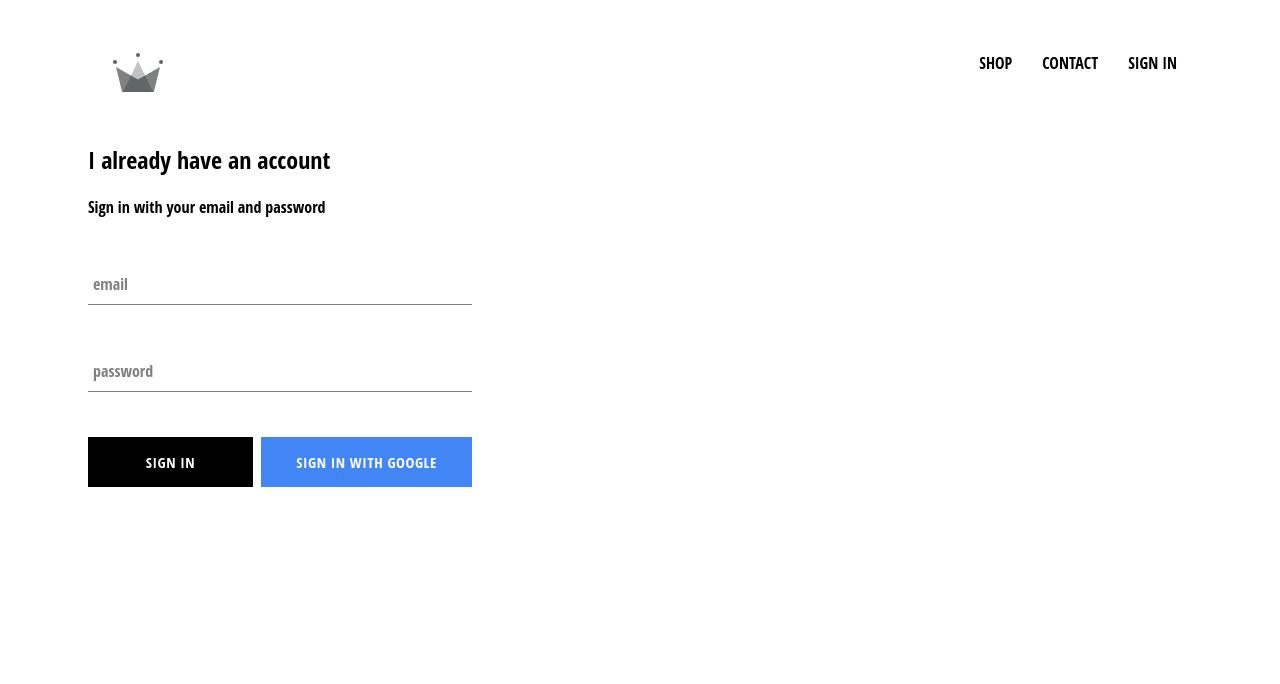
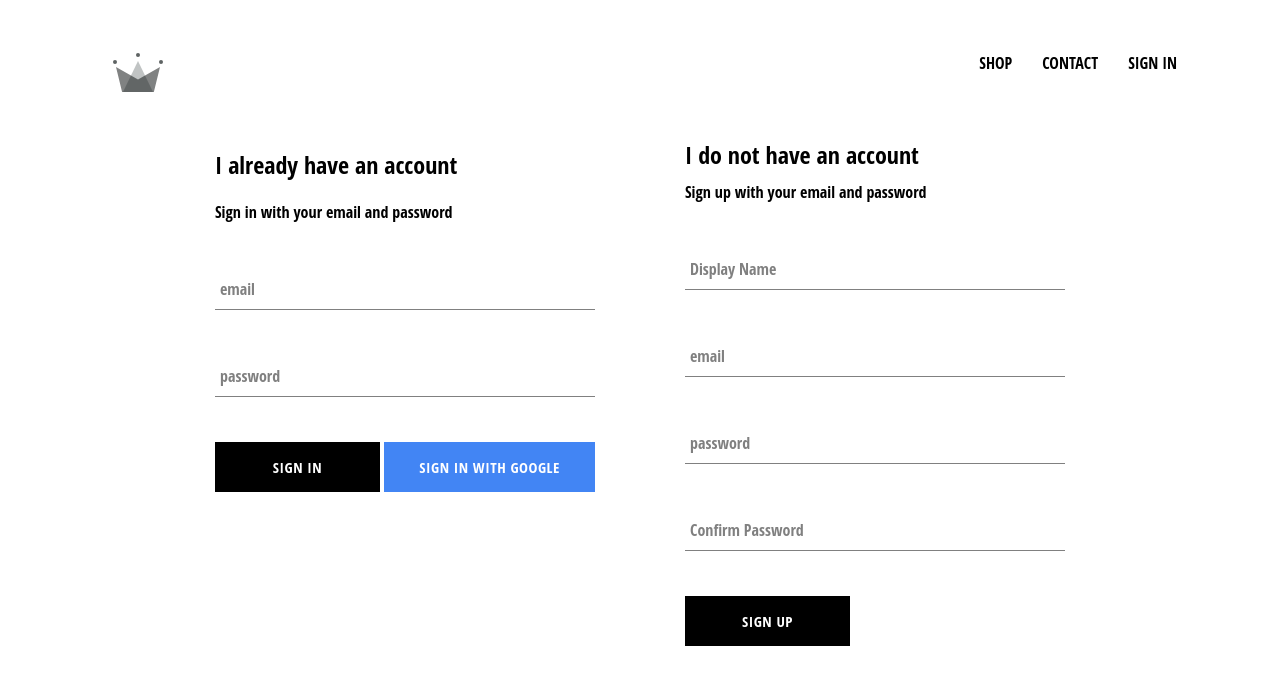
Before and after one commit to fbattig/ecommerce-clothing, a React (Create React App) app: page /signin in a window 1280 px wide. Shown: the top 684 px of the page. Built offline with nearby package versions, Linux system fonts and the light colour scheme; no server answers.

Commit message:
implemented firebase utils, included ability to store authenticated users into our firestore database

```diff
--- a/src/App.jsx
+++ b/src/App.jsx
@@ -5,7 +5,7 @@
 import ShopPage from './pages/shop';
 import Header from './components/header';
 import SignInOut from './pages/signInOut';
-import { auth } from './firebase/firebase.utils';
+import { auth, createUserProfileDocument } from './firebase/firebase.utils';
 
 class App extends React.Component {
 	state = {
@@ -15,9 +15,21 @@
 	unsubscribeFromAuth = null;
 
 	componentDidMount() {
-		this.unsubscribeFromAuth = auth.onAuthStateChanged((user) => {
-			this.setState({ currentUser: user });
-			console.log(user);
+		this.unsubscribeFromAuth = auth.onAuthStateChanged(async (userAuth) => {
+			if (userAuth) {
+				const userRef = await createUserProfileDocument(userAuth);
+				userRef.onSnapshot((snapShot) => {
+					this.setState({
+						currentUser: {
+							id: snapShot.id,
+							...snapShot.data(),
+						},
+					});
+					console.log(this.state);
+				});
+			} else {
+				this.setState({ currentUser: userAuth });
+			}
 		});
 	}
 
--- a/src/firebase/firebase.utils.js
+++ b/src/firebase/firebase.utils.js
@@ -12,6 +12,30 @@
 	appId: '1:768719786373:web:4c449cfba6c3174925f4ec',
 	measurementId: 'G-8KTYBG585Z',
 };
+
+export const createUserProfileDocument = async (userAuth, additionalData) => {
+	if (!userAuth) return;
+	const userRef = firestore.doc(`users/${userAuth.uid}`);
+	const snapShot = await userRef.get();
+	// console.log(snapshot);
+	if (!snapShot.exists) {
+		const { displayName, email } = userAuth;
+		const createdAt = new Date();
+
+		try {
+			await userRef.set({
+				displayName,
+				email,
+				createdAt,
+				...additionalData,
+			});
+		} catch (error) {
+			console.log('error ceting user', error.message);
+		}
+	}
+	return userRef;
+};
+
 firebase.initializeApp(config);
 
 export const auth = firebase.auth();
--- a/src/pages/signInOut/index.jsx
+++ b/src/pages/signInOut/index.jsx
@@ -1,11 +1,13 @@
-import React from 'react'
-import SignIn from './signIn'
+import React from 'react';
+import SignIn from './signIn';
+import SignUp from './signOut';
 import './styles.scss';
 
 export default function index() {
-  return (
-    <div className='sign-in-and-sign-up'>
+	return (
+		<div className="sign-in-and-sign-up">
       <SignIn />
-    </div>
-  )
+      <SignUp/>
+		</div>
+	);
 }
--- a/src/pages/signInOut/signOut/index.jsx
+++ b/src/pages/signInOut/signOut/index.jsx
@@ -0,0 +1,92 @@
+import React, { Component } from 'react';
+import FormInput from '../../../components/formInput';
+import CustomButton from '../../../components/customButton';
+import {
+	auth,
+	createUserProfileDocument,
+} from '../../../firebase/firebase.utils';
+
+import './styles.scss';
+
+export default class index extends Component {
+	state = {
+		displayName: '',
+		email: '',
+		password: '',
+		confirmPassword: '',
+	};
+
+	handleSubmit = async (event) => {
+		event.preventDefault();
+		const { displayName, email, password, confirmPassword } = this.state;
+		if (password !== confirmPassword) {
+			alert("passwords don't match");
+			return;
+		}
+		try {
+			const { user } = await auth.createUserWithEmailAndPassword(
+				email,
+				password
+			);
+			await createUserProfileDocument(user, { displayName });
+			this.setState({
+				displayName: '',
+				email: '',
+				password: '',
+				confirmPassword: '',
+			});
+		} catch (error) {
+			console.error(error);
+		}
+	};
+
+	handleChange = (event) => {
+		const { name, value } = event.target;
+		this.setState({ [name]: value });
+	};
+
+	render() {
+		const { displayName, email, password, confirmPassword } = this.state;
+		return (
+			<div className="sign-up">
+				<h2 className="title">I do not have an account</h2>
+				<span>Sign up with your email and password</span>
+				<form onSubmit={this.handleSubmit} className="sign-up-form">
+					<FormInput
+						type="text"
+						name="displayName"
+						value={displayName}
+						onChange={this.handleChange}
+						label="Display Name"
+						required
+					/>
+					<FormInput
+						type="email"
+						name="email"
+						value={email}
+						onChange={this.handleChange}
+						label="email"
+						required
+					/>
+					<FormInput
+						type="password"
+						name="password"
+						value={password}
+						onChange={this.handleChange}
+						label="password"
+						required
+					/>
+					<FormInput
+						type="password"
+						name="confirmPassword"
+						value={confirmPassword}
+						onChange={this.handleChange}
+						label="Confirm Password"
+						required
+					/>
+					<CustomButton type="submit">SIGN UP</CustomButton>
+				</form>
+			</div>
+		);
+	}
+}
--- /dev/null
+++ b/src/pages/signInOut/signOut/styles.scss
@@ -0,0 +1,9 @@
+.sign-up {
+  display: flex;
+  flex-direction: column;
+  width: 380px;
+
+  .title {
+    margin: 10px 0;
+  }
+}
--- a/src/pages/signInOut/styles.scss
+++ b/src/pages/signInOut/styles.scss
@@ -1,3 +1,7 @@
-.sign-in{
-  width: 30vw;
+
+.sign-in-and-sign-up {
+	width: 850px;
+	display: flex;
+	justify-content: space-between;
+	margin: 30px auto;
 }
```
